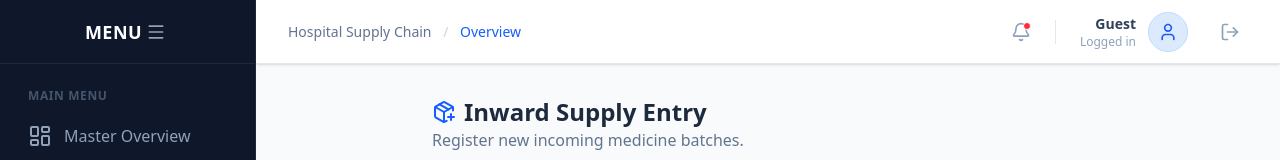
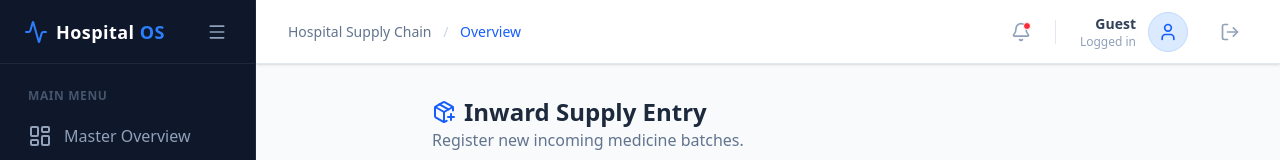
Before and after one commit to sushimachine/Smart-SOS-Hospital-System, a React (Vite) app: page /admin/add in a window 1280 px wide. Shown: the top 160 px of the page. Built offline with nearby package versions, Linux system fonts and the light colour scheme; no server answers; the database is empty.

Commit message:
Last Fix

```diff
--- a/src/components/AdminLayout.jsx
+++ b/src/components/AdminLayout.jsx
@@ -44,14 +44,14 @@ export default function AdminLayout() {
         bg-slate-900 flex flex-col border-r border-slate-800 shrink-0 transition-all duration-300 ease-in-out`}
       >
 
-        <div className={`h-16 flex justify-center items-center border-b border-slate-800 transition-all
+        <div className={`h-16 flex items-center border-b border-slate-800 transition-all
           ${isSidebarOpen ? 'px-6 justify-between' : 'justify-center px-0'}`}>
 
           {isSidebarOpen && (
             <div className="flex items-center overflow-hidden whitespace-nowrap">
-              {/* <Activity className="text-blue-500 mr-2 min-w-[20px]" /> */}
+              <Activity className="text-blue-500 mr-2 min-w-[20px]" />
               <h1 className="text-white font-bold text-lg tracking-wide">
-                MENU
+                Hospital <span className="text-blue-500">OS</span>
               </h1>
             </div>
           )}
```
